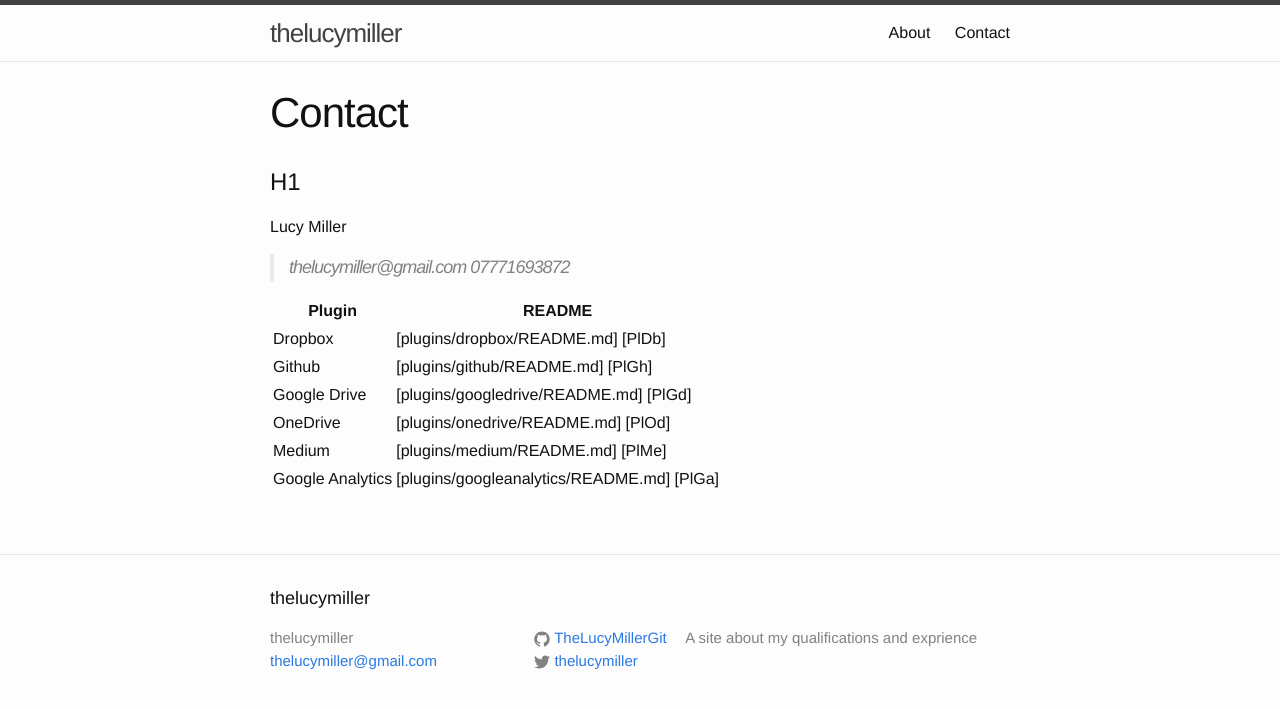
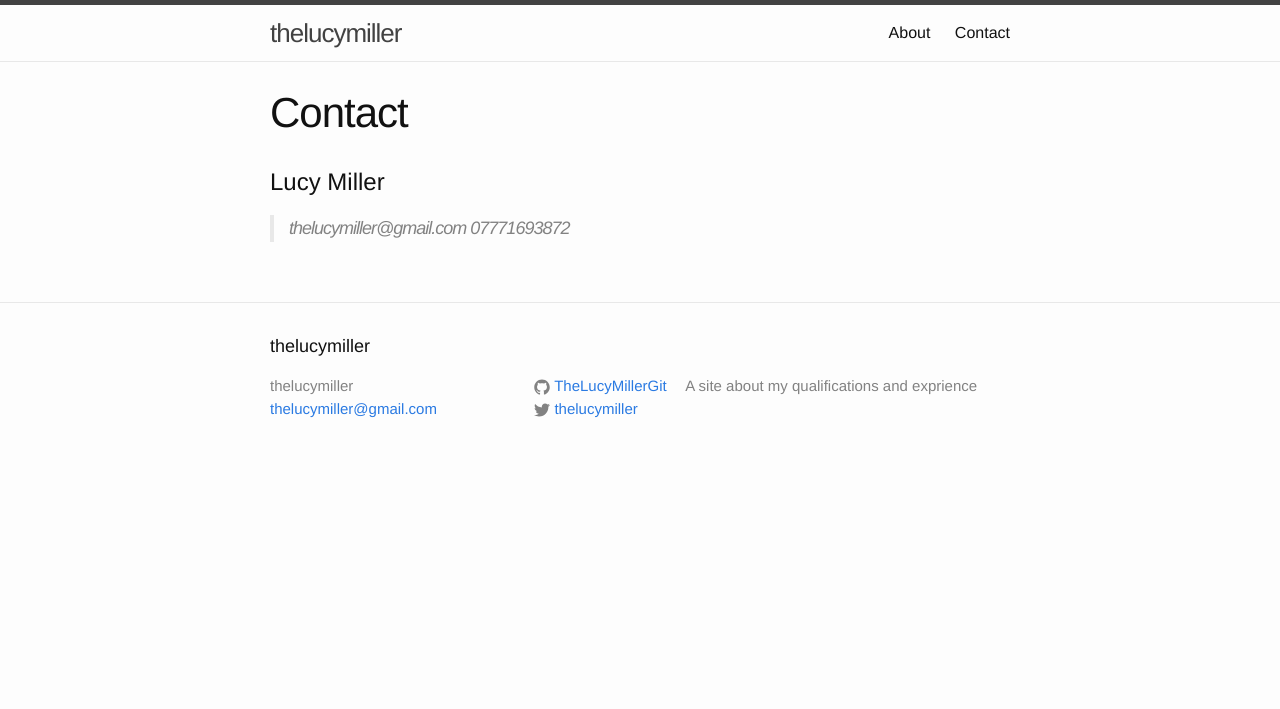
Before and after one commit to TheLucyMillerGit/TheLucyMillerGit.github.io, a Jekyll site: the page built from contact.md, in a window 1280 px wide. Shown: the top 709 px of the page. Built offline with Jekyll 4.4.1, drawn with Linux system fonts in a browser that asks for light colours.

Commit message:
Updating text formatting

```diff
--- a/contact.md
+++ b/contact.md
@@ -4,16 +4,6 @@ title: Contact
 permalink: /contact/
 ---
 
-# H1
-Lucy Miller
+# Lucy Miller
 > thelucymiller@gmail.com
 > 07771693872
-
-| Plugin | README |
-| ------ | ------ |
-| Dropbox | [plugins/dropbox/README.md] [PlDb] |
-| Github | [plugins/github/README.md] [PlGh] |
-| Google Drive | [plugins/googledrive/README.md] [PlGd] |
-| OneDrive | [plugins/onedrive/README.md] [PlOd] |
-| Medium | [plugins/medium/README.md] [PlMe] |
-| Google Analytics | [plugins/googleanalytics/README.md] [PlGa] |
```
